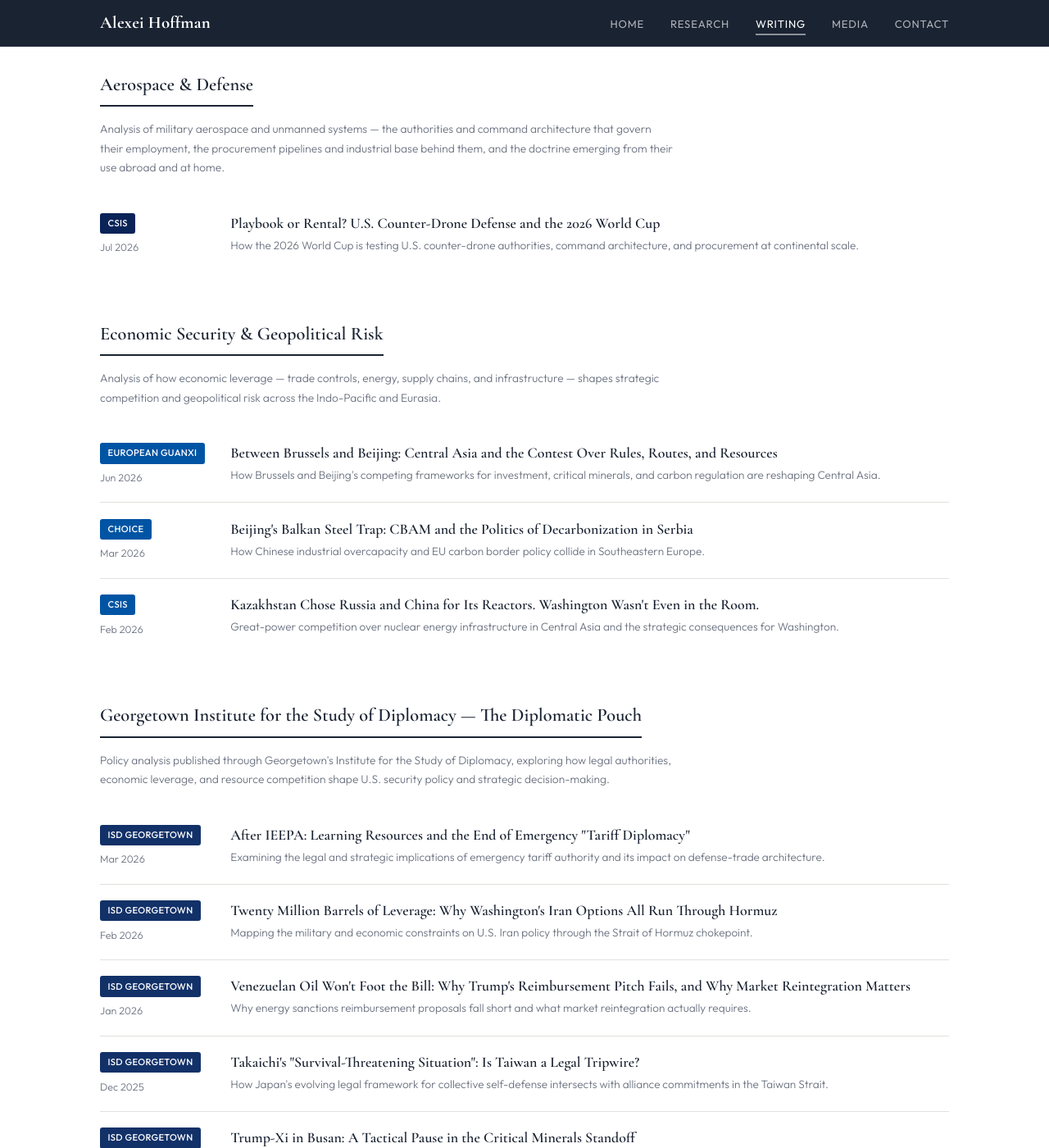
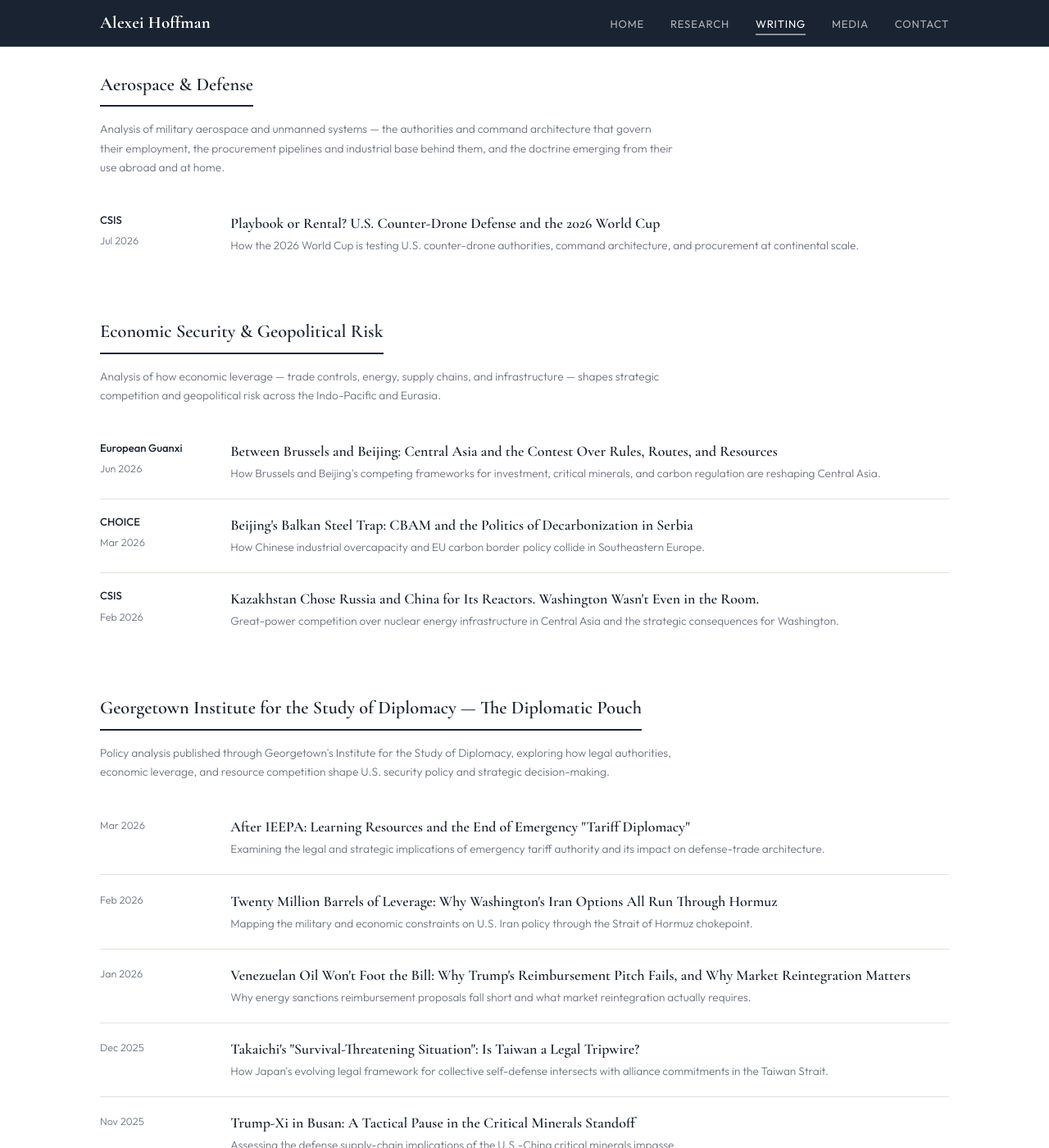
Before and after one commit to a-novi13-byte/a-novi13-byte.github.io, a Jekyll site: the page built from writing.html, in a window 1280 px wide and 1400 px high, scrolled down 194 px. Shown: the whole window at 82% size. Built offline with Jekyll 4.4.1, drawn with Linux system fonts in a browser that asks for light colours; some of the changed text lies outside the part shown.

Commit message:
Update main.css

```diff
--- a/assets/css/main.css
+++ b/assets/css/main.css
@@ -60,23 +60,35 @@ img { max-width: 100%; display: block; }
 .pub-year { font-variant-numeric: tabular-nums; color: var(--text-muted); white-space: nowrap; }
 
 /* ---- BADGES ----------------------------------------------------------
-   Color is set by SECTION, not by outlet, so each section reads as one
-   block. Four distinct treatments, no repeats, all from the CSIS palette.
-   Cyan fills take NAVY text — white on cyan fails contrast badly. */
+   Media page only. The writing page overrides these to plain text below. */
 
 .pub-badge { display: inline-block; padding: 0.2rem 0.6rem; border-radius: 3px; font-size: 0.7rem; font-weight: 500; letter-spacing: 0.03em; text-transform: uppercase; white-space: nowrap; background: #0A2458; color: #fff; }
 
-/* Aerospace & Defense — CSIS 655 C, white text */
-.section-aero .pub-badge { background: #0A2458; color: #fff; }
+/* ---- WRITING PAGE OUTLET LABELS --------------------------------------
+   Outlet as plain text with the date beneath, matching the research page.
+   Badge markup is retained in writing.md; these rules strip the pill.
+   Section classes (.section-aero etc.) no longer carry any color. */
 
-/* Economic Security — CSIS 2935 C, white text */
-.section-econ .pub-badge { background: #0054A4; color: #fff; }
+.writing-list .pub-badge {
+  display: block;
+  padding: 0;
+  border-radius: 0;
+  background: transparent;
+  box-shadow: none;
+  color: var(--navy);
+  font-size: 0.82rem;
+  font-weight: 500;
+  letter-spacing: 0;
+  text-transform: none;
+  line-height: 1.3;
+  white-space: normal;
+}
 
-/* ISD Georgetown — CSIS 305 C, navy text */
-.section-isd  .pub-badge { background: #123168; color: #fff; }
-
-/* ISW — navy outline on white */
-.section-isw  .pub-badge { background: transparent; color: #0A2458; box-shadow: inset 0 0 0 1px #0A2458; }
+/* ISD and ISW are single-outlet column runs — the section heading already
+   names the outlet, so the label is redundant. The 140px grid track holds
+   its width regardless, so titles stay aligned across all four sections. */
+.section-isd .pub-badge,
+.section-isw .pub-badge { display: none; }
 
 /* Publication cover thumbnails — replaces the old text badges in the Publications table */
 .pub-cover { width: 72px; height: auto; aspect-ratio: 3 / 4; object-fit: cover; margin: 0 auto; border: 1px solid rgba(0,0,0,0.08); border-radius: 4px; box-shadow: 0 1px 4px rgba(0,0,0,0.18); }
```
